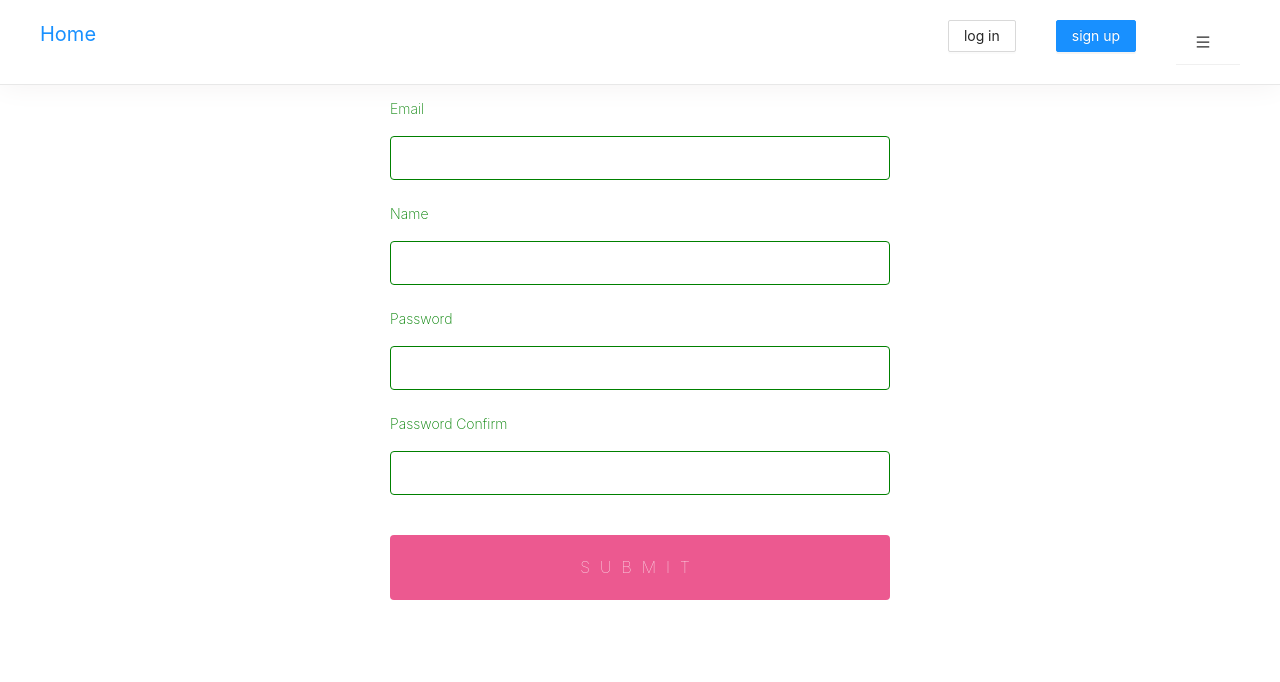
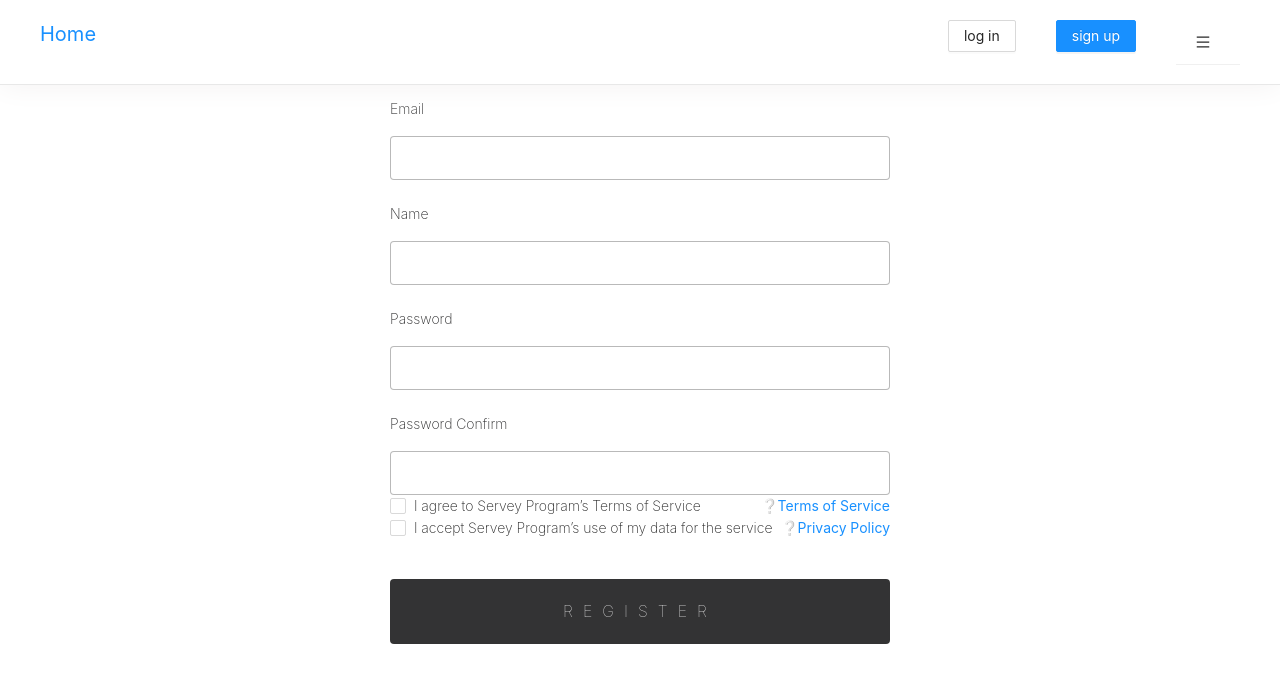
Before and after one commit to Eunbin-Son/mern-boiler-plate, a React (Create React App) app in the folder react_server/: page /register in a window 1280 px wide. Shown: the top 682 px of the page. Built offline with nearby package versions, Linux system fonts and the light colour scheme; no server answers.

Commit message:
commit changes, form style added

```diff
--- a/react_server/src/App.js
+++ b/react_server/src/App.js
@@ -10,19 +10,23 @@ import Auth from './hoc/auth';
 import LandingPage from './components/views/LandingPage/LandingPage';
 import RegisterPage from './components/views/RegisterPage/RegisterPage';
 import LoginPage from './components/views/LoginPage/LoginPage';
+import UploadPage from './components/views/UploadPage/UploadPage';
 
 import Navbar from './components/views/Navbar/Navbar';
 
 function App() {
   return (
     <div>
-    <Navbar />
-      <div style={{ paddingTop: '75px', minHeight: 'calc(100vh - 80px)' }}>
-        <Router>
+      <Router>
+        <Navbar />
+      </Router>
+        <div style={{ paddingTop: '75px', minHeight: 'calc(100vh - 80px)' }}>
+      <Router>
         <Switch>
             <Route exact path="/" component={Auth(LandingPage, null)} />
             <Route exact path="/register" component={Auth(RegisterPage, false)}/>
             <Route exact path="/login" component={Auth(LoginPage, false)}/>
+            <Route exact path="/upload" component={Auth(UploadPage, true)}/>
           </Switch>
         </Router>
       </div>
--- a/react_server/src/components/views/LandingPage/LandingPage.js
+++ b/react_server/src/components/views/LandingPage/LandingPage.js
@@ -8,25 +8,12 @@ function LandingPage(props) {
 
     const {Text} = Typography;
 
-    const logoutHandler = () => {
-        Axios.get('/api/users/logout')
-            .then(response => {
-                if(response.data.logoutSuccess){
-                    props.history.push('/login');
-                }else{
-                    alert('로그아웃을 실패하였습니다. 혹은 이미 로그아웃한 상태입니다.')
-                }
-            })
-    }
-
     return (
         <div>
             <div className="app">
                 <Space direction="vertical" align="center">
-                <CodeOutlined style={{fontSize:'5rem'}}/>
-                <Text code style={{fontSize:'2rem'}}>Please Add Files</Text>
-                <br />
-                <Button onClick={logoutHandler} href="#">로그아웃</Button>
+                    <CodeOutlined style={{fontSize:'5rem'}}/>
+                    <Text code style={{fontSize:'2rem'}}>Please Add Files</Text>
                 </Space>
             </div>
         </div>
--- a/react_server/src/components/views/LoginPage/LoginPage.js
+++ b/react_server/src/components/views/LoginPage/LoginPage.js
@@ -6,7 +6,7 @@ import { withRouter, Link } from "react-router-dom";
 import { loginUser } from "../../../REDUX_actions/user_actions";
 
 import "./styles.css";
-import { Checkbox } from 'antd';
+import { Checkbox, Input } from 'antd';
 
 function LoginPage(props) {
 
@@ -53,7 +53,7 @@ function LoginPage(props) {
             {errors.password && errors.password.type === "required" &&<p>This password field is required</p>}
             {errors.password && errors.password.type === "minLength" &&<p>password would be more then 12 characters</p>}
             <Checkbox>Remember me</Checkbox><Link to ="/register" className="login-form-register">Register now</Link>
-            <input type="submit" />
+            <input type="submit" value="Log in" />
 
         </form>
 
--- a/react_server/src/components/views/LoginPage/styles.css
+++ b/react_server/src/components/views/LoginPage/styles.css
@@ -38,7 +38,7 @@ input {
   box-sizing: border-box;
   width: 100%;
   border-radius: 4px;
-  border: 1px solid green;
+  border: 1px solid #00010246;
   padding: 10px 15px;
   margin-bottom: 10px;
   font-size: 14px;
@@ -50,14 +50,14 @@ label {
   display: block;
   margin-bottom: 13px;
   margin-top: 20px;
-  color: green;
+  color: #000102d2;
   font-size: 14px;
   font-weight: 200;
 }
 
 button[type='submit'],
 input[type='submit'] {
-  background: #ec5990;
+  background: #000102cc;
   color: white;
   text-transform: uppercase;
   border: none;
@@ -70,7 +70,7 @@ input[type='submit'] {
 
 button[type='submit']:hover,
 input[type='submit']:hover {
-  background: #bf1650;
+  background: #000000bc;
 }
 
 button[type='submit']:active,
--- a/react_server/src/components/views/Navbar/Navbar.js
+++ b/react_server/src/components/views/Navbar/Navbar.js
@@ -1,7 +1,9 @@
 import { Menu, Button } from 'antd';
 import React from 'react';
 import './Navbar.css';
+
 import { MenuOutlined } from '@ant-design/icons';
+import RightMenu from './Sections/RightMenu'
 
 function Navbar() {
     return (
@@ -9,20 +11,7 @@ function Navbar() {
             <div className="menu__home">
                 <a href="/">Home</a>
             </div>
-            <div className="menu__container">
-                <div className="menu_right">
-                    <Menu mode='horizontal' multiple='true' onclick={()=>{}}>
-                        <Menu.Item  icon={<MenuOutlined/> }>
-                        </Menu.Item>
-                    </Menu>
-                </div>
-                <div className="menu_right">
-                        <Button type='primary' href="/register">sign up</Button>
-                </div>
-                <div className="menu_right">
-                        <Button href="/login">log in</Button>
-                </div>
-            </div>
+            <RightMenu/>
         </nav>
     )
 }
--- a/react_server/src/components/views/Navbar/Sections/RightMenu.js
+++ b/react_server/src/components/views/Navbar/Sections/RightMenu.js
@@ -1,13 +1,59 @@
-import { Button } from 'antd'
+import { MenuOutlined } from '@ant-design/icons'
+import { Button, Menu } from 'antd'
 import React from 'react'
+import { useSelector } from "react-redux";
+import Axios from 'axios';
+import {withRouter} from 'react-router-dom';
 
-function RightMenu() {
+function RightMenu(props) {
+    const user = useSelector(state => state.user)
+
+    const logoutHandler = () => {
+        Axios.get('/api/users/logout')
+            .then(response => {
+                if(response.data.logoutSuccess){
+                    props.history.push('/login');
+                }else{
+                    alert('로그아웃을 실패하였습니다. 혹은 이미 로그아웃한 상태입니다.')
+                }
+            })
+    }
+
+    if (user.userData && !user.userData.isAuth) {
     return (
-        <>
-            <Button type="primary">primary</Button>
-            <Button>secondary</Button>
-        </>
-    )
+            <div className="menu__container">
+                <div className="menu_right">
+                    <Menu mode='horizontal' multiple='true' onclick={()=>{}}>
+                        <Menu.Item  icon={<MenuOutlined/> }>
+                        </Menu.Item>
+                    </Menu>
+                </div>
+                <div className="menu_right">
+                        <Button type='primary' href="/register">sign up</Button>
+                </div>
+                <div className="menu_right">
+                        <Button href="/login">log in</Button>
+                </div>
+            </div>
+        )
+    }else{
+        return(
+            <div className="menu__container">
+                <div className="menu_right">
+                    <Menu mode='horizontal' multiple='true' onclick={()=>{}}>
+                        <Menu.Item  icon={<MenuOutlined/> }>
+                        </Menu.Item>
+                    </Menu>
+                </div>
+                <div className="menu_right">
+                        <Button type='primary' href="/upload">+</Button>
+                </div>
+                <div className="menu_right">
+                        <Button onClick={logoutHandler} href="#">log out</Button>
+                </div>
+            </div>
+        )
+    }
 }
 
-export default RightMenu
+export default withRouter(RightMenu)
--- a/react_server/src/components/views/RegisterPage/RegisterPage.js
+++ b/react_server/src/components/views/RegisterPage/RegisterPage.js
@@ -5,6 +5,8 @@ import { registerUser } from "../../../REDUX_actions/user_actions";
 import { withRouter } from "react-router-dom";
 
 import "./styles.css";
+import Checkbox from 'antd/lib/checkbox/Checkbox';
+import { Space } from 'antd';
 
 function RegisterPage(props) {
 
@@ -80,8 +82,14 @@ function RegisterPage(props) {
             {errors.password_confirm && errors.password_confirm.type === "required" &&<p>This password confirm field is required</p>}
             {errors.password_confirm && errors.password_confirm.type === "minLength" &&<p>password would be more then 12 characters</p>}
             {errors.password_confirm && errors.password_confirm.type === "validate" &&<p>The password do not match</p>}
+            <div>
 
-            <input type="submit" />
+              <Checkbox>I agree to Servey Program’s Terms of Service</Checkbox><a style={{float:"right"}}href="#">❔Terms of Service</a>
+
+              <Checkbox>I accept Servey Program’s use of my data for the service</Checkbox><a style={{float:"right"}} href="#">❔Privacy Policy</a>
+
+            </div>
+            <input type="submit" value="Register"/>
         </form>
     )
 }
--- /dev/null
+++ b/react_server/src/components/views/UploadPage/UploadPage.js
@@ -0,0 +1,15 @@
+import React from 'react'
+import {withRouter} from 'react-router-dom'
+
+
+function UploadPage() {
+    return (
+        <div>
+            <br/>
+            <br/>
+            UploadPage
+        </div>
+    )
+}
+
+export default withRouter(UploadPage)
```
